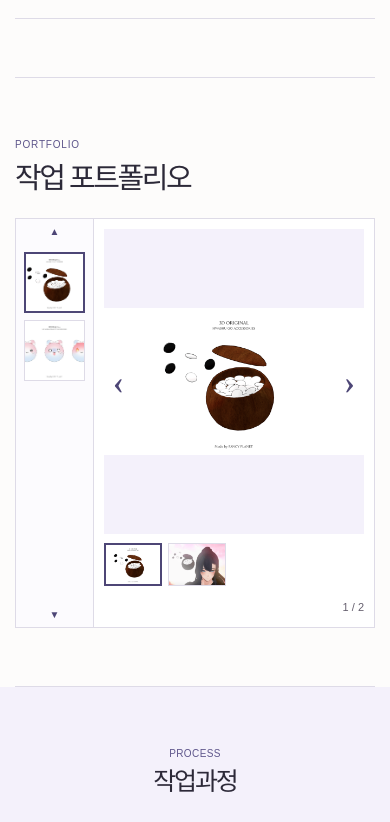
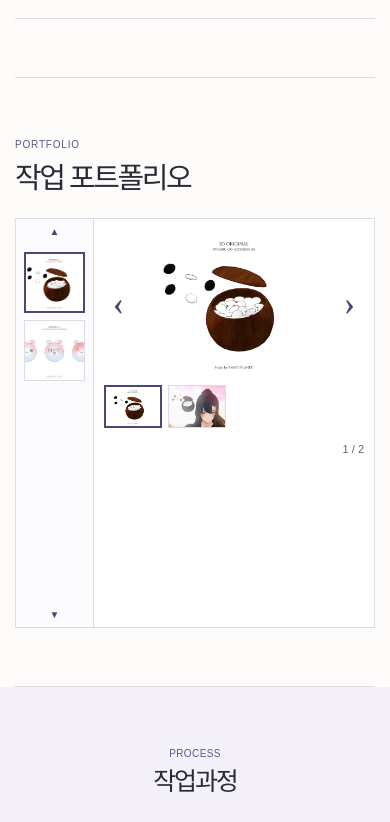
Before and after one commit to FancyPlanet-Studio/Original-Accessory, a plain HTML site: page index.html in a window 390 px wide. Shown: the part 1008-1830 px from the top of the page. Drawn offline with Linux system fonts and the light colour scheme; a web font is replaced by a local one.

Commit message:
styles.css

```diff
--- a/styles.css
+++ b/styles.css
@@ -35,3 +35,24 @@ footer { display:flex; flex-direction:column; align-items:center; justify-conten
 .gallery-view .main-image-wrap { min-height:450px; }
 
 @media(max-width:700px) { .portfolio__kicker { font-size:10px; }.portfolio h1 { margin-top:6px; }.portfolio-viewer { display:grid; grid-template-columns:78px minmax(0,1fr); min-height:410px; margin-top:22px; }.project-rail { grid-template-rows:25px minmax(0,1fr) 25px; }.project-rail .rail-button { display:block; }.project-list { gap:7px; padding:8px; }.gallery-view { padding:10px; }.gallery-view .main-image-wrap { min-height:270px; }.gallery-thumbnail-list { gap:6px; padding-top:9px; }.gallery-thumbnail-list button { width:58px; height:43px; }.gallery-view .image-arrow { display:block; } }
+.gallery-view {
+  grid-template-rows: auto auto auto;
+  align-content: start;
+}
+
+.gallery-view .main-image-wrap {
+  width: 100%;
+  min-height: 0;
+  aspect-ratio: 16 / 9;
+}
+
+.gallery-view .main-image-wrap img {
+  max-height: none;
+  object-fit: contain;
+}
+
+@media (max-width: 700px) {
+  .gallery-view .main-image-wrap {
+    min-height: 0;
+  }
+}
```
